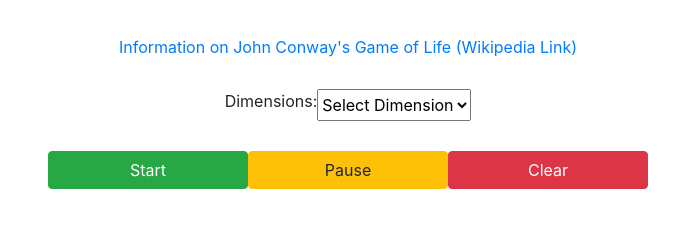
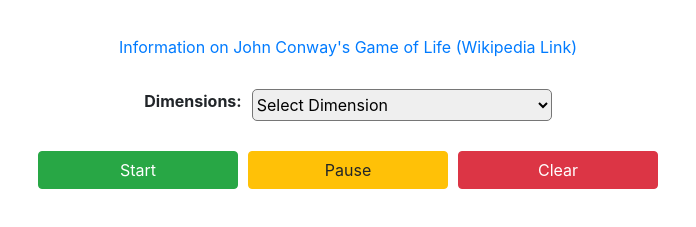
Before and after one commit to ysong27/ConwayGameOfLifeSimulator, a website: page views/index.html in a window 1280 px wide. Shown: the part 71-298 px from the top of the page, without its empty margins (292-988 px from the left). Drawn offline with nearby package versions, Linux system fonts and the light colour scheme.

Commit message:
Changed flex properties in index page

```diff
--- a/public/css/style.css
+++ b/public/css/style.css
@@ -29,3 +29,22 @@
 #button-container > button {
   width: 200px;
 }
+
+#button-container {
+  display: flex;
+  gap: 10px;
+}
+
+#select-dimension-container {
+  display: flex;
+  gap: 10px;
+}
+
+#select-dimension-container > label {
+  font-weight: bold;
+}
+
+#select-dimension {
+  width: 300px;
+  border-radius: 5px;
+}
--- a/views/index.html
+++ b/views/index.html
@@ -5,7 +5,7 @@
     <meta charset="UTF-8">
     <meta http-equiv="X-UA-Compatible" content="IE=edge">
     <meta name="viewport" content="width=device-width, initial-scale=1.0">
-    <title>Document</title>
+    <title>Game of Life</title>
     <link rel="stylesheet" href="https://cdn.jsdelivr.net/npm/bootstrap@4.6.1/dist/css/bootstrap.min.css"
         integrity="sha384-zCbKRCUGaJDkqS1kPbPd7TveP5iyJE0EjAuZQTgFLD2ylzuqKfdKlfG/eSrtxUkn" crossorigin="anonymous">
     <link rel="stylesheet" href="/public/css/style.css">
@@ -25,9 +25,9 @@
             </div>
         </div>
         <div class="row">
-            <div class="col-md-12">
+            <div class="col-md-12" id="select-dimension-container">
                 <label for="select-dimension">Dimensions: </label>
-                <select id="select-dimension">
+                <select class="form-select" id="select-dimension">
                     <option value="0" selected>Select Dimension</option>
                     <option value="5">5 x 5</option>
                     <option value="10">10 x 10</option>
```
